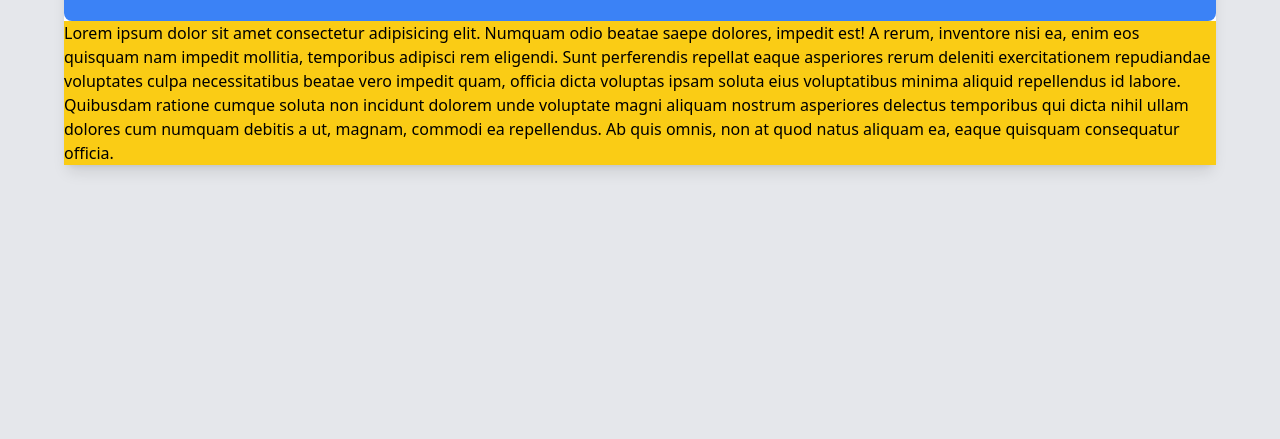
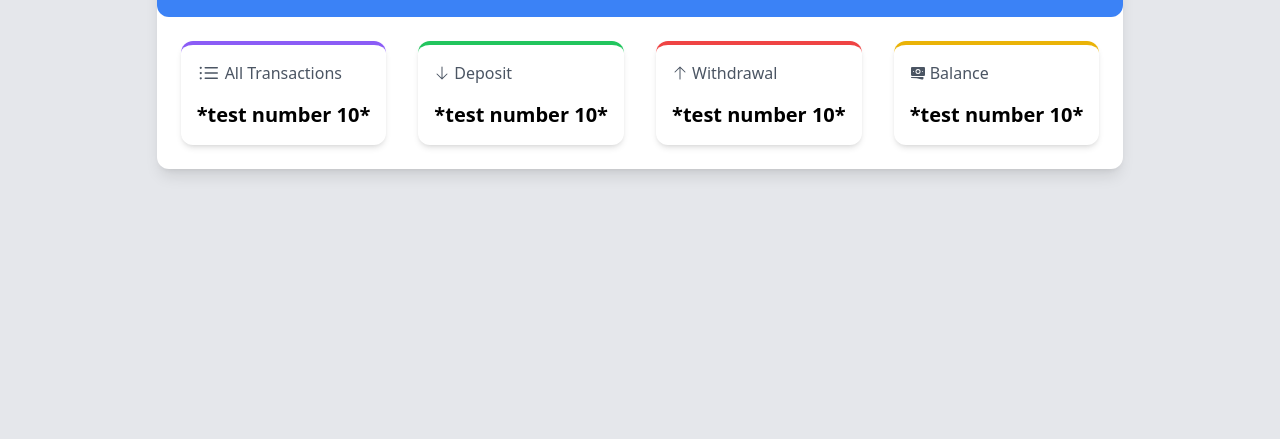
Before and after one commit to ArianMakiabadi/Transaction_List, a website: page public/index.html in a window 1280 px wide. Shown: the part 361-800 px from the top of the page. Drawn offline with Linux system fonts and the light colour scheme.

Commit message:
summary section added

```diff
--- a/public/index.html
+++ b/public/index.html
@@ -8,10 +8,10 @@
   </head>
 
   <body class="min-h-screen flex justify-center items-center bg-gray-200">
-    <div class="bg-white rounded-lg shadow-lg max-w-6xl">
+    <div class="bg-white rounded-xl shadow-lg max-w-6xl">
       <!----------- Header start---------->
       <div
-        class="bg-blue-500 w-full rounded-lg flex flex-col items-center justify-center p-6 text-white"
+        class="bg-blue-500 w-full rounded-xl flex flex-col items-center justify-center p-6 text-white"
       >
         <div class="flex justify-center items-center gap-2">
           <svg
@@ -29,18 +29,110 @@
         <p>Management and Monitoring of Financial Transactions</p>
       </div>
       <!--------- Header End  ---------->
-      <div class="bg-yellow-400">
-        Lorem ipsum dolor sit amet consectetur adipisicing elit. Numquam odio
-        beatae saepe dolores, impedit est! A rerum, inventore nisi ea, enim eos
-        quisquam nam impedit mollitia, temporibus adipisci rem eligendi. Sunt
-        perferendis repellat eaque asperiores rerum deleniti exercitationem
-        repudiandae voluptates culpa necessitatibus beatae vero impedit quam,
-        officia dicta voluptas ipsam soluta eius voluptatibus minima aliquid
-        repellendus id labore. Quibusdam ratione cumque soluta non incidunt
-        dolorem unde voluptate magni aliquam nostrum asperiores delectus
-        temporibus qui dicta nihil ullam dolores cum numquam debitis a ut,
-        magnam, commodi ea repellendus. Ab quis omnis, non at quod natus aliquam
-        ea, eaque quisquam consequatur officia.
+      <!--------- Summary Start  ---------->
+      <div class="flex items-center justify-between w-full gap-8 px-6">
+        <div
+          class="px-4 py-4 rounded-xl my-6 border-t-4 shadow-md border-violet-500"
+        >
+          <div>
+            <div class="flex gap-1 text-gray-600 mb-4">
+              <span
+                ><svg
+                  xmlns="http://www.w3.org/2000/svg"
+                  viewBox="0 0 24 24"
+                  fill="currentColor"
+                  class="size-6"
+                >
+                  <path
+                    fill-rule="evenodd"
+                    d="M2.625 6.75a1.125 1.125 0 1 1 2.25 0 1.125 1.125 0 0 1-2.25 0Zm4.875 0A.75.75 0 0 1 8.25 6h12a.75.75 0 0 1 0 1.5h-12a.75.75 0 0 1-.75-.75ZM2.625 12a1.125 1.125 0 1 1 2.25 0 1.125 1.125 0 0 1-2.25 0ZM7.5 12a.75.75 0 0 1 .75-.75h12a.75.75 0 0 1 0 1.5h-12A.75.75 0 0 1 7.5 12Zm-4.875 5.25a1.125 1.125 0 1 1 2.25 0 1.125 1.125 0 0 1-2.25 0Zm4.875 0a.75.75 0 0 1 .75-.75h12a.75.75 0 0 1 0 1.5h-12a.75.75 0 0 1-.75-.75Z"
+                    clip-rule="evenodd"
+                  />
+                </svg>
+              </span>
+              <p>All Transactions</p>
+            </div>
+            <p class="font-bold text-xl">*test number 10*</p>
+          </div>
+        </div>
+        <div
+          class="px-4 py-4 rounded-xl my-6 border-t-4 shadow-md border-green-500"
+        >
+          <div>
+            <div class="flex gap-1 text-gray-600 mb-4 items-center">
+              <span>
+                <svg
+                  xmlns="http://www.w3.org/2000/svg"
+                  viewBox="0 0 24 24"
+                  fill="currentColor"
+                  class="size-4"
+                >
+                  <path
+                    fill-rule="evenodd"
+                    d="M12 2.25a.75.75 0 0 1 .75.75v16.19l6.22-6.22a.75.75 0 1 1 1.06 1.06l-7.5 7.5a.75.75 0 0 1-1.06 0l-7.5-7.5a.75.75 0 1 1 1.06-1.06l6.22 6.22V3a.75.75 0 0 1 .75-.75Z"
+                    clip-rule="evenodd"
+                  />
+                </svg>
+              </span>
+              <p>Deposit</p>
+            </div>
+            <p class="font-bold text-xl">*test number 10*</p>
+          </div>
+        </div>
+        <div
+          class="px-4 py-4 rounded-xl my-6 border-t-4 shadow-md border-red-500"
+        >
+          <div>
+            <div class="flex gap-1 text-gray-600 mb-4 items-center">
+              <span>
+                <svg
+                  xmlns="http://www.w3.org/2000/svg"
+                  viewBox="0 0 24 24"
+                  fill="currentColor"
+                  class="size-4"
+                >
+                  <path
+                    fill-rule="evenodd"
+                    d="M11.47 2.47a.75.75 0 0 1 1.06 0l7.5 7.5a.75.75 0 1 1-1.06 1.06l-6.22-6.22V21a.75.75 0 0 1-1.5 0V4.81l-6.22 6.22a.75.75 0 1 1-1.06-1.06l7.5-7.5Z"
+                    clip-rule="evenodd"
+                  />
+                </svg>
+              </span>
+              <p>Withdrawal</p>
+            </div>
+            <p class="font-bold text-xl">*test number 10*</p>
+          </div>
+        </div>
+        <div
+          class="px-4 py-4 rounded-xl my-6 border-t-4 shadow-md border-yellow-500"
+        >
+          <div>
+            <div class="flex gap-1 text-gray-600 mb-4 items-center">
+              <span
+                ><svg
+                  xmlns="http://www.w3.org/2000/svg"
+                  viewBox="0 0 24 24"
+                  fill="currentColor"
+                  class="size-4"
+                >
+                  <path
+                    d="M12 7.5a2.25 2.25 0 1 0 0 4.5 2.25 2.25 0 0 0 0-4.5Z"
+                  />
+                  <path
+                    fill-rule="evenodd"
+                    d="M1.5 4.875C1.5 3.839 2.34 3 3.375 3h17.25c1.035 0 1.875.84 1.875 1.875v9.75c0 1.036-.84 1.875-1.875 1.875H3.375A1.875 1.875 0 0 1 1.5 14.625v-9.75ZM8.25 9.75a3.75 3.75 0 1 1 7.5 0 3.75 3.75 0 0 1-7.5 0ZM18.75 9a.75.75 0 0 0-.75.75v.008c0 .414.336.75.75.75h.008a.75.75 0 0 0 .75-.75V9.75a.75.75 0 0 0-.75-.75h-.008ZM4.5 9.75A.75.75 0 0 1 5.25 9h.008a.75.75 0 0 1 .75.75v.008a.75.75 0 0 1-.75.75H5.25a.75.75 0 0 1-.75-.75V9.75Z"
+                    clip-rule="evenodd"
+                  />
+                  <path
+                    d="M2.25 18a.75.75 0 0 0 0 1.5c5.4 0 10.63.722 15.6 2.075 1.19.324 2.4-.558 2.4-1.82V18.75a.75.75 0 0 0-.75-.75H2.25Z"
+                  />
+                </svg>
+              </span>
+              <p>Balance</p>
+            </div>
+            <p class="font-bold text-xl">*test number 10*</p>
+          </div>
+        </div>
       </div>
     </div>
   </body>
```
Also changed, not shown: public/build/tailwind.css.
